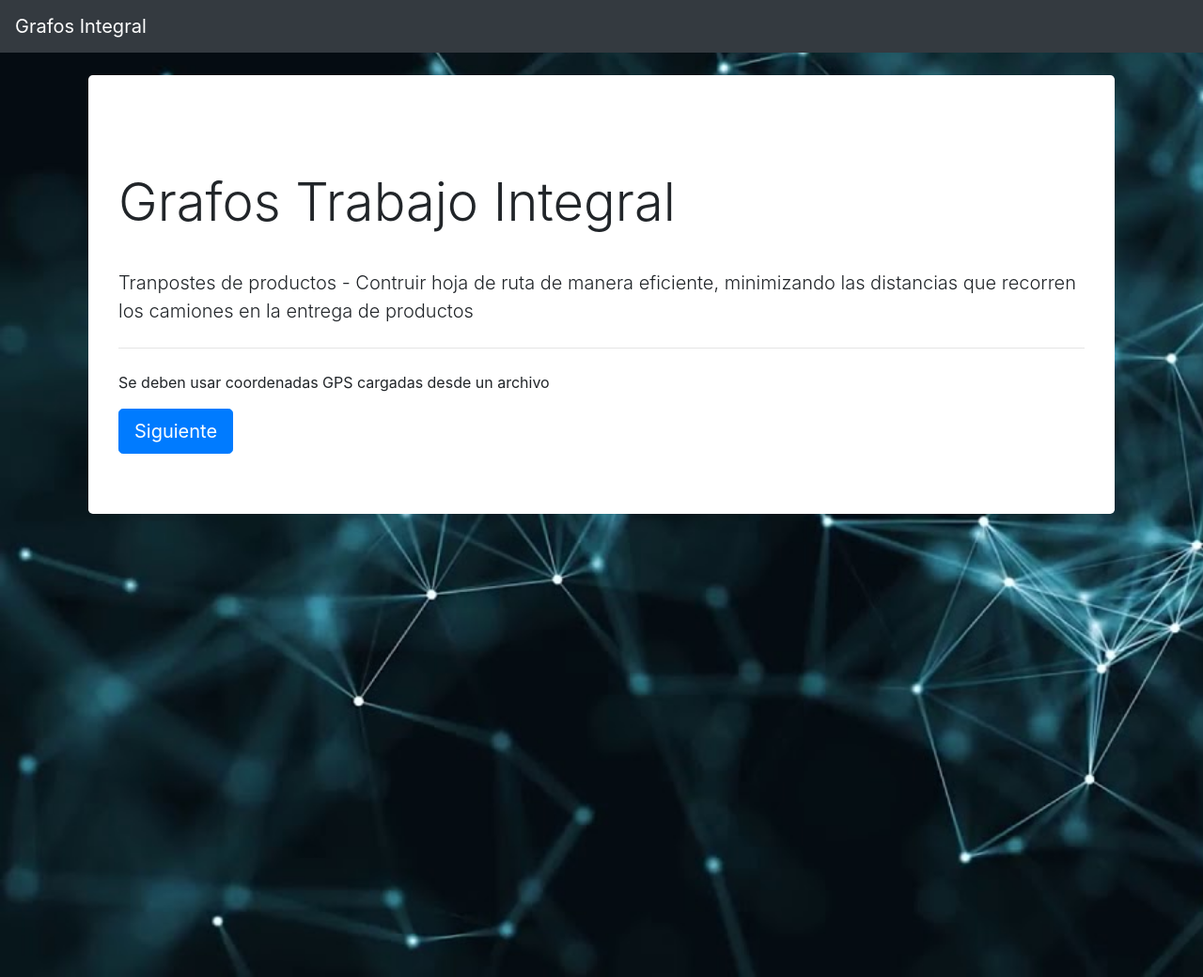
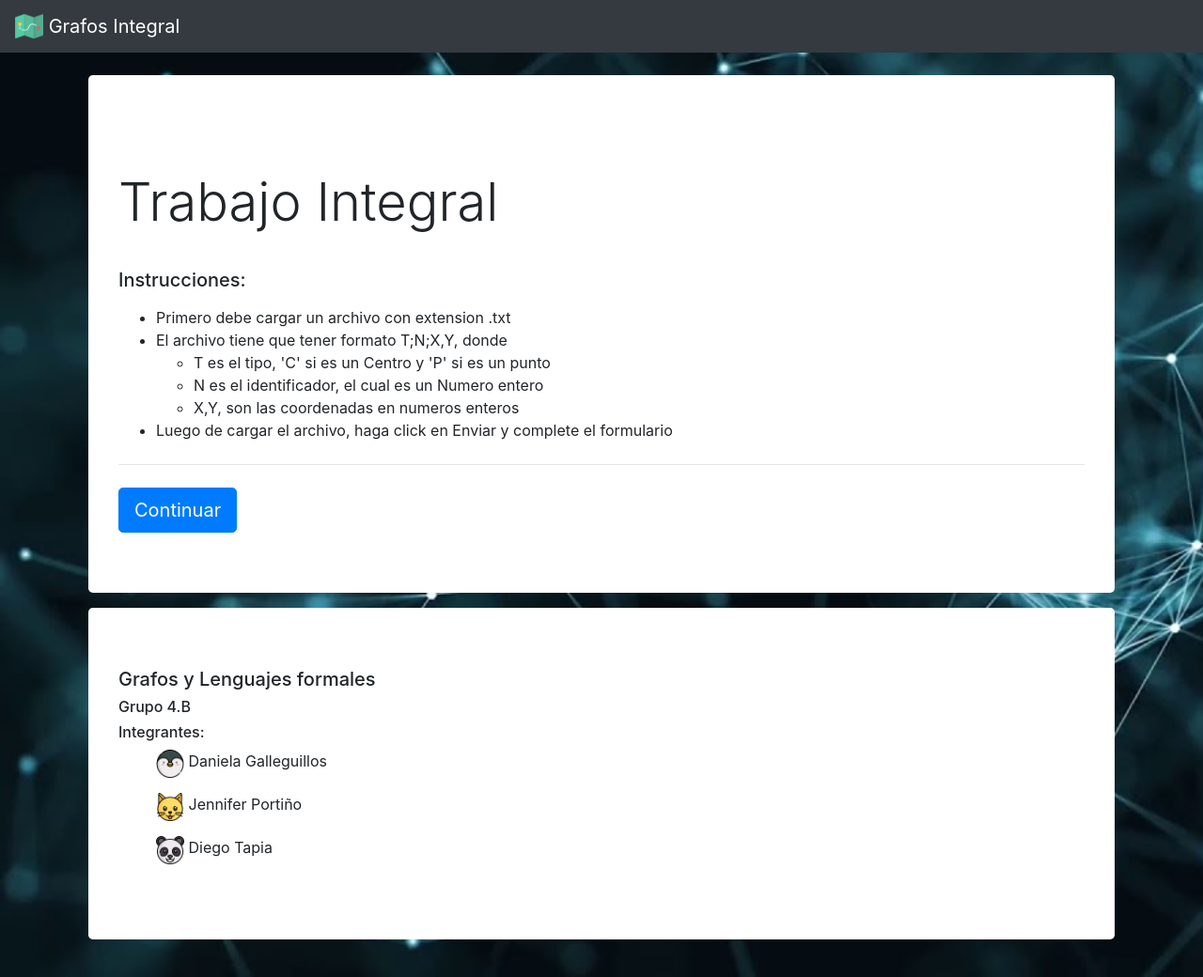
Before and after one commit to JenVPF/Integral_Grafos, a Flask app: page / in a window 1280 px wide. Shown: the whole page at 94% size. Run offline with Flask 2, Linux system fonts and the light colour scheme; some libraries are stand-ins or nearby versions.

Commit message:
Cambios en HTML

```diff
--- a/forms.py
+++ b/forms.py
@@ -5,7 +5,7 @@ from wtforms.validators import Required
 from werkzeug.datastructures import MultiDict
 
 class UploadForm(FlaskForm):
-    archivo = FileField('Archivo', validators = [Required("Tienes que subir el archivo")])
+    archivo = FileField('', validators = [Required("Tienes que subir el archivo")])
 
     submit = SubmitField(' Enviar ')
 
--- /dev/null
+++ b/static/archivos/datos.txt
@@ -0,0 +1,5 @@
+C;1;27,2
+P;1;20,-19
+P;2;86,45
+P;3;-27,32
+P;4;-74,60
--- a/templates/home.html
+++ b/templates/home.html
@@ -3,14 +3,32 @@
 {% block content %}
 
 <div class="jumbotron">
-  <h1 class="display-4">Grafos Trabajo Integral</h1>
-  <p class="lead">Tranpostes de productos
-      - Contruir hoja de ruta de manera eficiente, minimizando las distancias que recorren los camiones en la entrega de productos
-  </p>
+  <h1 class="display-4">Trabajo Integral</h1>
+  <h5>Instrucciones: </h5>
+    <p class="lead">
+      <ul>
+        <li>Primero debe cargar un archivo con extension .txt </li>
+        <li>El archivo tiene que tener formato T;N;X,Y, donde </li>
+          <ul>
+            <li>T es el tipo, 'C' si es un Centro y 'P' si es un punto </li>
+            <li>N es el identificador, el cual es un Numero entero</li>
+            <li>X,Y, son las coordenadas en numeros enteros</li>
+          </ul>
+        <li>Luego de cargar el archivo, haga click en Enviar y complete el formulario</li>
+      </ul>
+    </p>
   <hr class="my-4">
-  <p>Se deben usar coordenadas GPS cargadas desde un archivo</p>
-  <a class="btn btn-primary btn-lg" href="{{ url_for('about')}}" role="button">Siguiente</a>
-  <link rel="stylesheet" href="{{ url_for('static', filename='main.css')}}">
+  <a class="btn btn-primary btn-lg" href="{{ url_for('about')}}" role="button">Continuar</a>
+</div>
+<div class="jumbotron">
+  <h5>Grafos y Lenguajes formales</h5>
+  <h6>Grupo 4.B</h6>
+  <h6>Integrantes: </h6>
+  <ul>
+    <P><img src="/static/pinguino.png" width="30" height="30" class="d-inline-block align-top" alt="" loading="lazy"> Daniela Galleguillos</P>
+    <P><img src="/static/gato.png" width="30" height="30" class="d-inline-block align-top" alt="" loading="lazy"> Jennifer Portiño</P>
+    <P><img src="/static/panda.png" width="30" height="30" class="d-inline-block align-top" alt="" loading="lazy"> Diego Tapia</P>
+  </ul>
 </div>
 
 {% endblock%}
--- a/templates/layout.html
+++ b/templates/layout.html
@@ -14,14 +14,10 @@
   <body>
     <div class="logmod">
     <nav class="navbar navbar-expand-lg navbar-dark bg-dark">
-      <a class="navbar-brand" href="{{ url_for('home') }}">Grafos Integral</a>
-
-      <div class="collapse navbar-collapse" id="navbarNav">
-        <ul class="navbar-nav">
-        </ul>
-      </div>
+      <a class="navbar-brand" href="{{ url_for('home') }}">
+        <img src="/static/geografia.png" width="30" height="30" class="d-inline-block align-top" alt="" loading="lazy">
+        Grafos Integral</a>
     </nav>
-
 
     <div class="container p-4">
       {% block content %}
```
Also changed, not shown: templates/about.html (+4 -3 lines), templates/datos.html (+10 -13 lines), static/gato.png (added), static/geografia.png (added), static/icon.png (deleted), static/p6f1.jpg (added), static/panda.png (added), static/pinguino.png (added).
